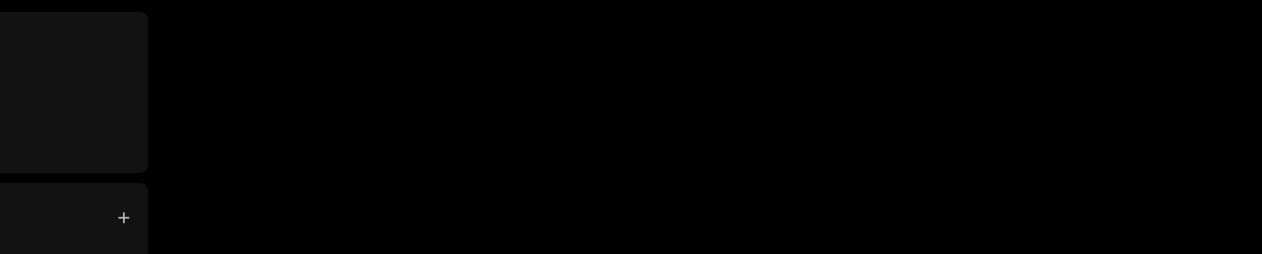
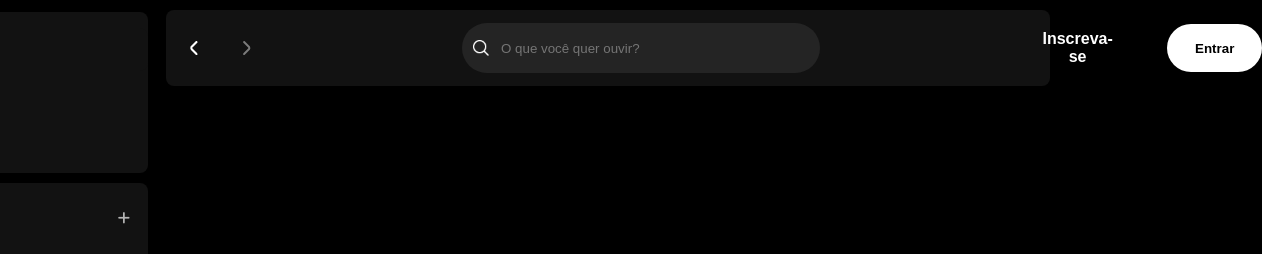
Before and after one commit to manuflorenca/Clone-do-Spotify, a plain HTML site: page index.html in a window 1280 px wide. Shown: the top 254 px of the page, 164-1426 px from the left, 1262 px wide, since content can reach past the window. Drawn offline with Linux system fonts and the light colour scheme.

Commit message:
Layout flexbox

```diff
--- a/index.html
+++ b/index.html
@@ -4,8 +4,12 @@
     <meta charset="UTF-8">
     <meta name="viewport" content="width=device-width, initial-scale=1.0">
     <title>Spotify Imersão</title>
-    <link rel="stylesheet" href="reset.css">
-    <link rel="stylesheet" href="style.css">
+    <!-- Links do CSS -->
+    <link rel="stylesheet" href="./src/styles/reset.css">
+    <link rel="stylesheet" href="./src/styles/style.css">
+    <link rel="stylesheet" href="./src/styles/vars.css">
+    <link rel="stylesheet" href="./src/styles/main-content.css">
+    <!-- Fontes -->
     <link href="https://cdnjs.cloudflare.com/ajax/libs/font-awesome/6.0.0/css/all.min.css" rel="stylesheet">
 </head>
 <body>
@@ -60,6 +64,31 @@
         </div>
     </div>
 
+    <!-- Tela principal -->
+
+    <main>
+        <div class="main-container">
+            <nav class="header_navigation">
+                <div class="navigation">
+                    <button class="arrow-left">
+                        <img src="./assets/icons/small-left.png" alt="Seta esquerda">
+                    </button>
+                    <button class="arrow-right">
+                        <img src="./assets/icons/small-right.png" alt="Seta direita">
+                    </button>
+                    <div class="header_search">
+                        <img src="./assets/icons/search.png" alt="">
+                        <input id="search-input" type="text" maxlength="800" placeholder="O que você quer ouvir?">
+                    </div>
+                    <div class="header_login">
+                        <button class="subscribe">Inscreva-se</button>
+                        <button class="login">Entrar</button>
+                    </div>
+                </div>
+            </nav>
+        </div>
+    </main>
+
     <footer>
         <div class="prom-container">
             <h3>Testar o premium de graça</h3>
--- /dev/null
+++ b/src/styles/main-content.css
@@ -0,0 +1,104 @@
+/* HEADER */
+.main-container{
+    max-width: 80vw;
+    height: 100vh;
+    margin-left: 320px;
+    margin-right: 56px;
+}
+
+.header_navigation{
+    display: flex;
+    justify-content: space-between;
+    align-items: center;
+    padding: 16px;
+    margin: 10px;
+    border-radius: 8px;
+    background-color: #121212;
+    padding: 12px;
+}
+
+.header_navigation .navigation{
+    display: flex;
+    justify-content: space-around;
+    align-items: center;
+}
+
+.header_navigation .navigation .arrow-left{
+    margin-right: 1.25rem;
+}
+
+.arrow-left,
+.arrow-right{
+    display:flex;
+    align-items: center;
+    justify-content: center;
+    width: 32px;
+    height: 32px;
+    background: var(--bg-icon);
+    background-color: var(--bg-arrow-color);
+    border-radius: 50%;
+    border: none;
+    cursor: pointer;
+}
+
+.header_login{
+    display: flex;
+    align-items: center;
+}
+
+.header_search{
+    display: flex;
+    align-items: center;
+    width: 364px;
+    height: 48px;
+    margin-left: 8px;
+    background-color: #242424;
+    border-radius: 500px;
+    border: 1px solid transparent;
+    margin-left: 200px;
+}
+
+.header_search img{
+    width: 16px;
+    height: 16px;
+    margin-left: 10px;
+}
+
+.header_search input{
+    background: transparent;
+    border: none;
+    padding: 0px 100px 0 12px;
+    color: #fff;
+    text-overflow: ellipsis;
+    overflow: hidden;
+    white-space: nowrap;
+    outline: none;
+}
+
+.header_login .subscribe {
+    color: #fff; /* Cor do texto branca para melhor contraste */
+    font-size: 16px;
+    font-weight: 700;
+    background-color: transparent;
+    border: none;
+    padding: 8px 16px; /* Espaçamento interno */
+    margin-right: 32px;
+    cursor: pointer; /* Mostra o cursor como ponteiro */
+    margin-left: 200px;
+}
+
+.header_login .login {
+    width: 100px;
+    height: 48px;
+    color: #000;
+    font-weight: 700;
+    border-radius: 40px;
+    background-color: #fff; /* Fundo branco */
+    border: none; /* Remove a borda */
+    cursor: pointer; /* Mostra o cursor como ponteiro */
+    transition: background-color 0.3s, color 0.3s; /* Transição suave */
+}
+
+.header_login .login:hover {
+    background-color: #e0e0e0; /* Fundo mais claro ao passar o mouse */
+}
--- a/style.css
+++ b/src/styles/style.css
@@ -1,5 +1,6 @@
 body {
     background-color: #000;
+    font-family: var(--font-dm-sans) ;
 }
 
 h1 {
--- /dev/null
+++ b/src/styles/vars.css
@@ -0,0 +1,7 @@
+:root{
+    /* Fonts */
+    --font-dm-sans:"DM sans", sans-serif;
+    /* Colors */
+    --bg-icon: #131313;
+    --bg-arrow-color: ;
+}
```
Also changed, not shown: src/styles/reset.css (renamed from reset.css).
